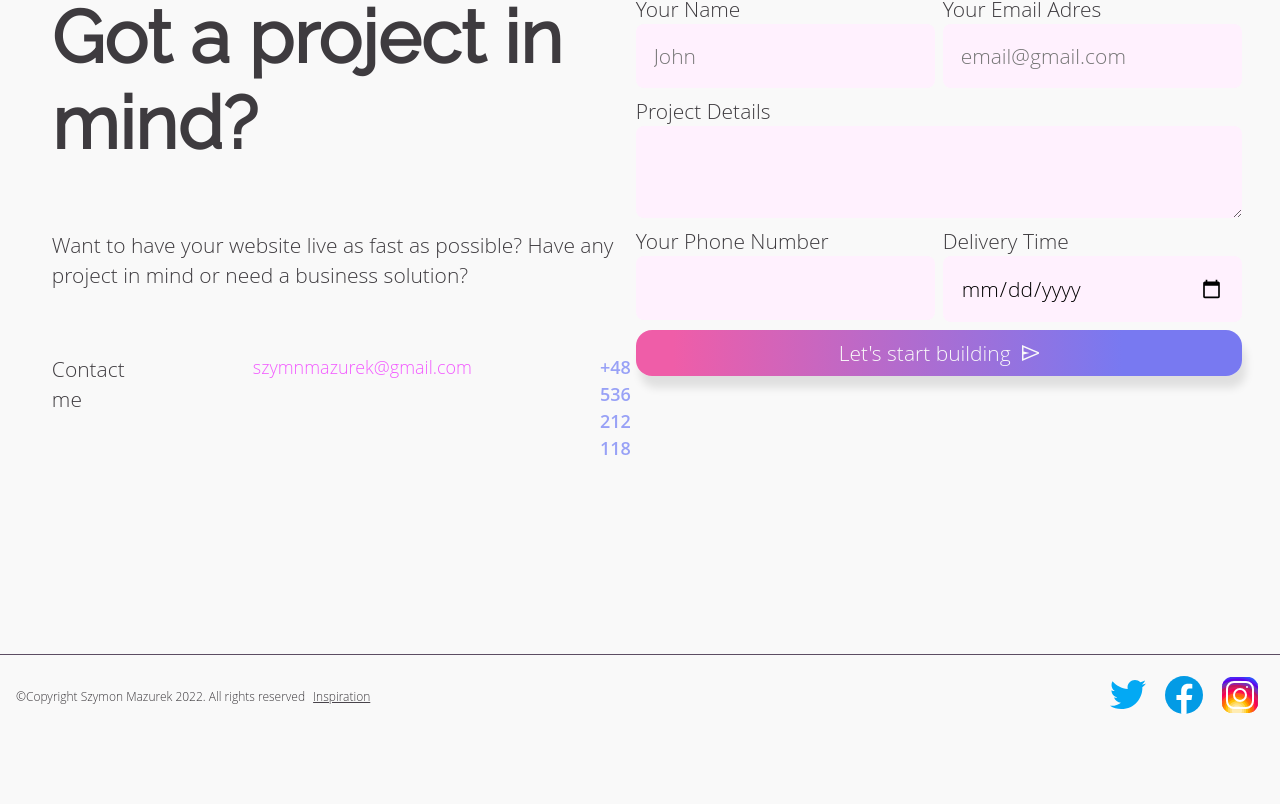
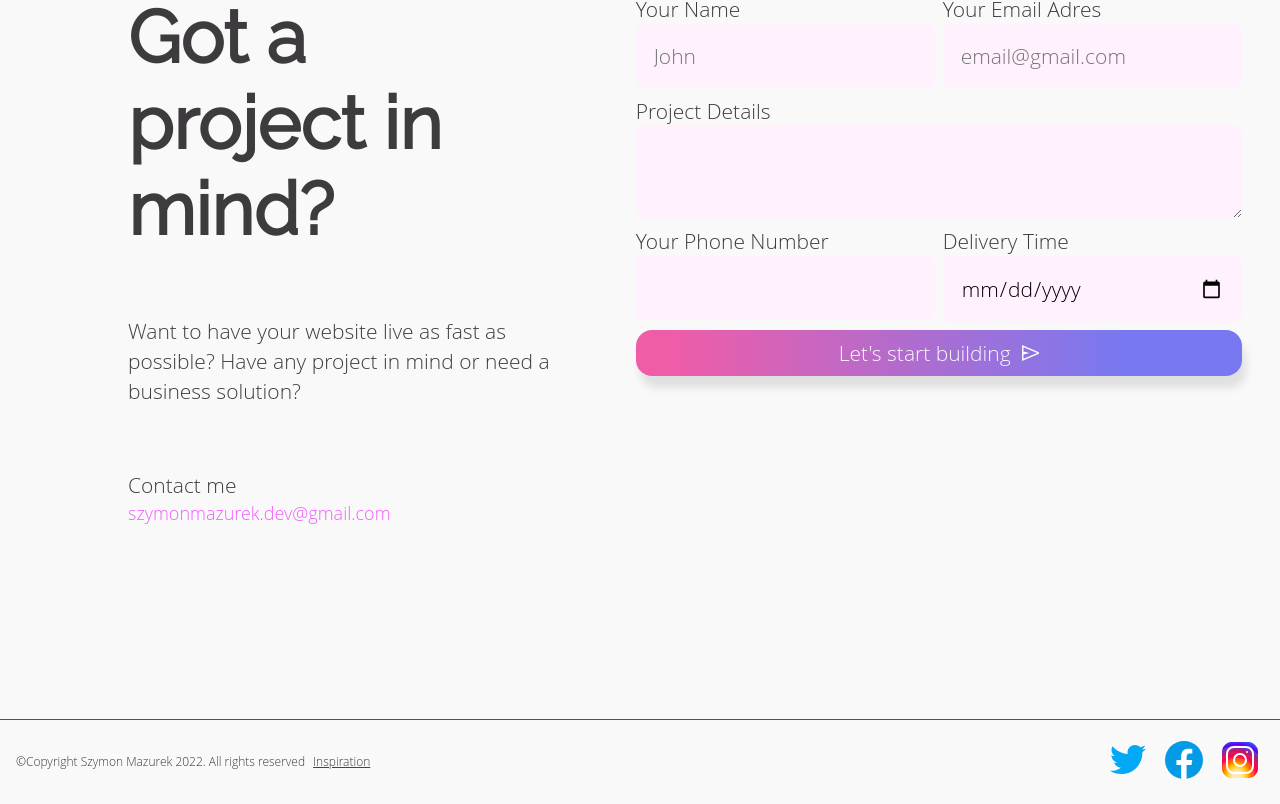
Before and after one commit to porfinogeneta/portfolio, a React (Create React App) app: page / in a window 1280 px wide. Shown: the part 2934-3738 px from the top of the page. Before the commit the page ends 3673 px from the top, so only its background shows below. Built offline with nearby package versions, Linux system fonts and the light colour scheme.

Commit message:
minor bugs fixing

```diff
--- a/src/components/Projects.js
+++ b/src/components/Projects.js
@@ -21,12 +21,20 @@ export default function Projects() {
     return (
         <div className={`${styles.container}`}>
             <div className={`${styles['first-project']} `}  ref={firstContainerRef}>
-                <img  className={firstIsVisible ? 'show-up' : 'hidden-up'} src={require('../assets/photos/rockpaperscissors.png')} alt={"my_game"}/>
+                <a target={"_blank"} rel="noopener noreferrer" href={"https://github.com/porfinogeneta/rock_paper_scissors"}>
+                    <img
+                        className={firstIsVisible ? 'show-up' : 'hidden-up'}
+                        src={require('../assets/photos/rockpaperscissors.png')}
+                        alt={"my_game"}
+                    />
+                </a>
             </div>
-            <div className={`${styles['second-project']}`} ref={secondContainerRef}>
-                <img className={secondIsVisible ? 'show' : 'hidden'} src={require('../assets/photos/yt2.png')} alt={"my_app"}/>
-                <img className={secondIsVisible ? 'show' : 'hidden-up'} src={require('../assets/photos/yt1.png')} alt={"my_app"}/>
-            </div>
+            <a target={"_blank"} rel="noopener noreferrer" href={"https://github.com/porfinogeneta/view-tube"}>
+                <div className={`${styles['second-project']}`} ref={secondContainerRef}>
+                    <img className={secondIsVisible ? 'show' : 'hidden'} src={require('../assets/photos/yt2.png')} alt={"my_app"}/>
+                    <img className={secondIsVisible ? 'show' : 'hidden-up'} src={require('../assets/photos/yt1.png')} alt={"my_app"}/>
+                </div>
+            </a>
         </div>
     )
 }
--- a/src/sections/Contact.js
+++ b/src/sections/Contact.js
@@ -9,9 +9,8 @@ export default function Contact() {
                 <p className={styles.intro}>Want to have your website live as fast as possible?
                 Have any project in mind or need a business solution? </p>
                 <div className={styles.info}>
-                    <p className={styles.contactme}>Contact me</p>
-                    <p>szymnmazurek@gmail.com</p>
-                    <p>+48 536 212 118</p>
+                    <p>Contact me</p>
+                    <p>szymonmazurek.dev@gmail.com</p>
                 </div>
             </div>
             <div>
--- a/src/sections/Contact.module.scss
+++ b/src/sections/Contact.module.scss
@@ -40,7 +40,7 @@
 
 
     .info {
-      display: flex;
+      align-self: flex-start;
       gap: 128px;
       @media (max-width: 1080px) {
         width: 98%;
@@ -52,12 +52,6 @@
       :nth-child(2) {
         color: $primary;
         font-weight: 300;
-        font-size: 18px;
-        line-height: 27px;
-      }
-      :nth-child(3) {
-        color: $secondary;
-        font-weight: 600;
         font-size: 18px;
         line-height: 27px;
       }
```
